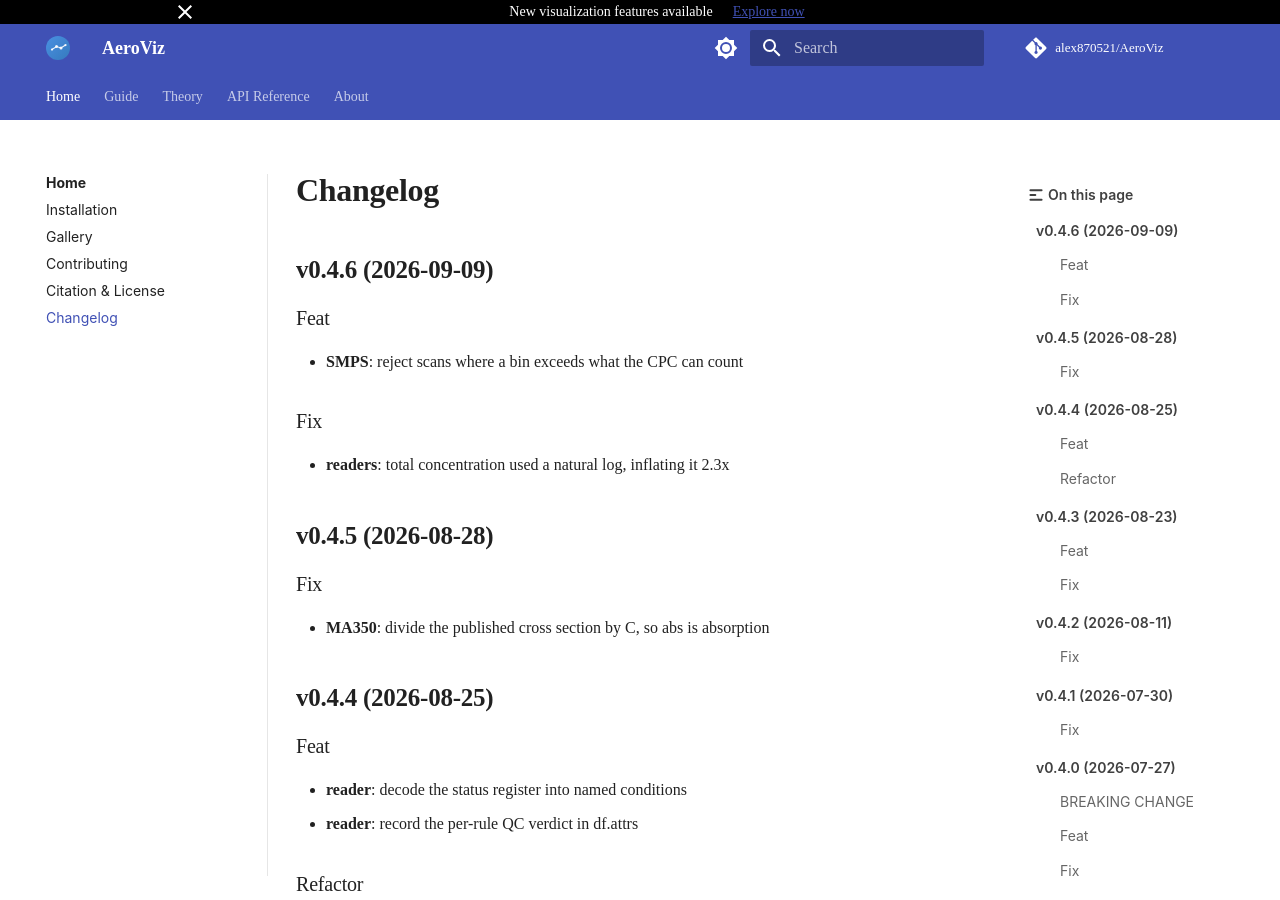
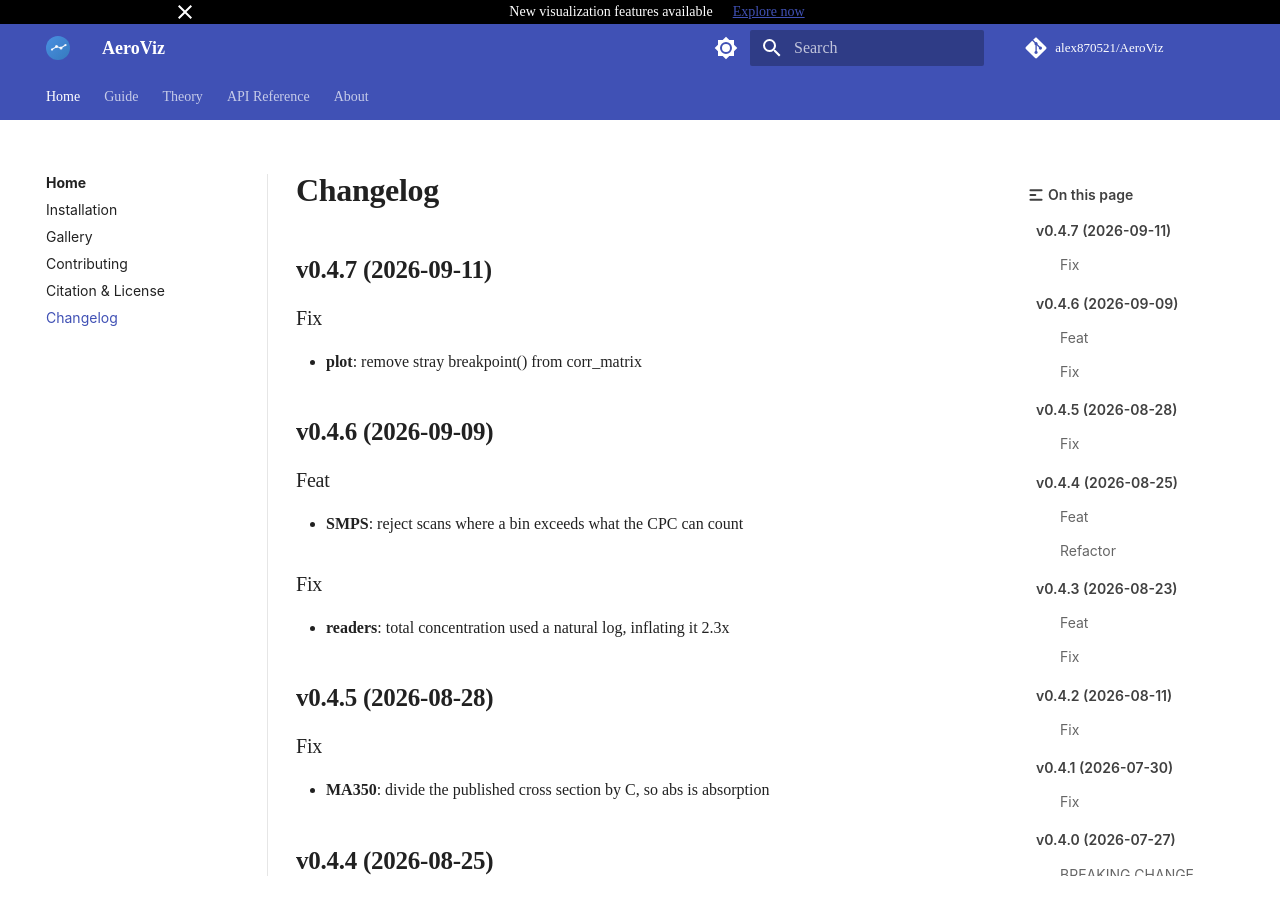
Before and after one commit to Alex870521/AeroViz, an MkDocs documentation site: the page built from docs/CHANGELOG.md, in a window 1280 px wide and 900 px high. Built offline with MkDocs 1.6.1 and Material for MkDocs 9.7.7, drawn with Linux system fonts in a browser that asks for light colours; some web fonts are replaced; comment, search, counter and statistics services are not loaded.

Commit message:
bump: version 0.4.6 → 0.4.7

```diff
--- a/docs/CHANGELOG.md
+++ b/docs/CHANGELOG.md
@@ -1,3 +1,9 @@
+## v0.4.7 (2026-09-11)
+
+### Fix
+
+- **plot**: remove stray breakpoint() from corr_matrix
+
 ## v0.4.6 (2026-09-09)
 
 ### Feat
--- a/pyproject.toml
+++ b/pyproject.toml
@@ -9,7 +9,7 @@ build-backend = "mesonpy"
 
 [project]
 name = "AeroViz"
-version = "0.4.6"
+version = "0.4.7"
 description = "Aerosol data processing and visualization toolkit. Read, QC, and analyze data from SMPS, APS, AE33, TEOM, Nephelometer, XRF, and 15+ atmospheric instruments."
 authors = [{ name = "Alex Chan", email = "alex870521@gmail.com" }]
 license = { text = "MIT" }
```
